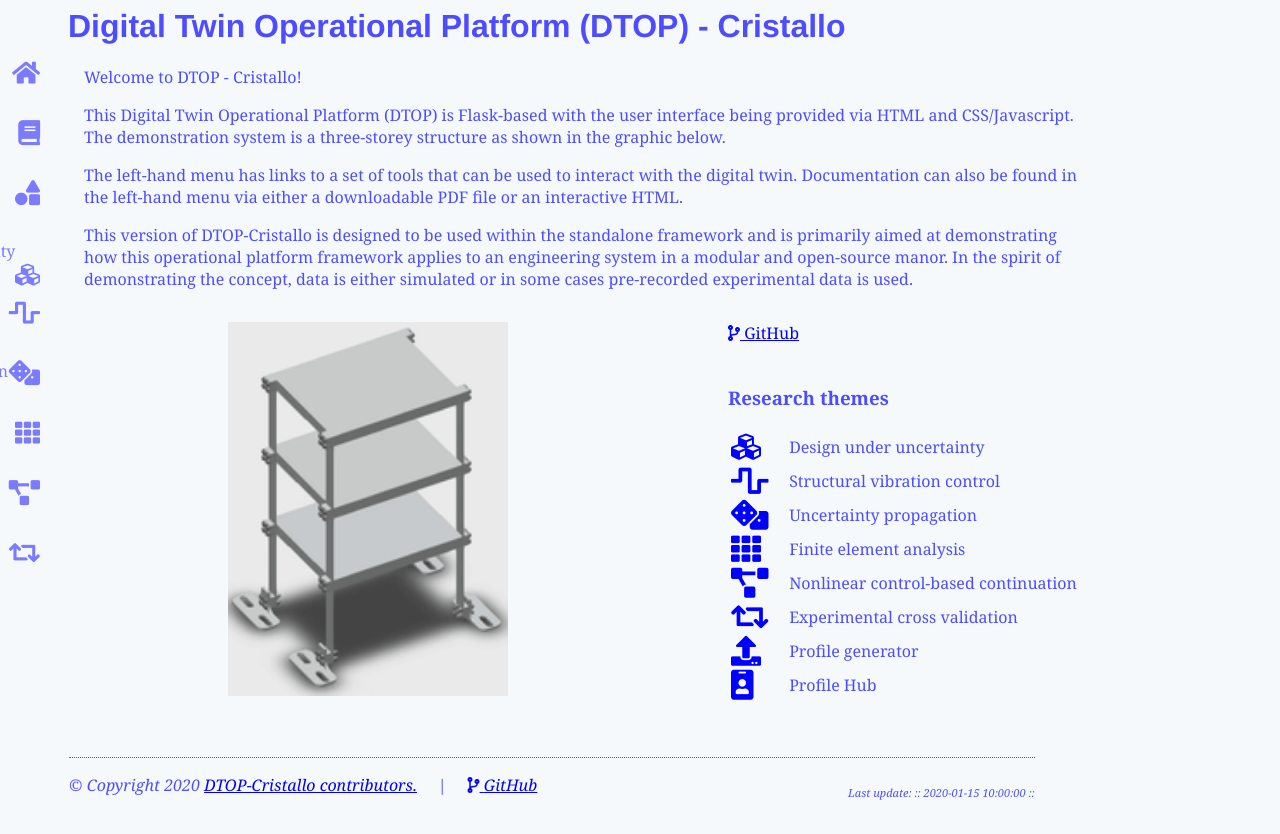
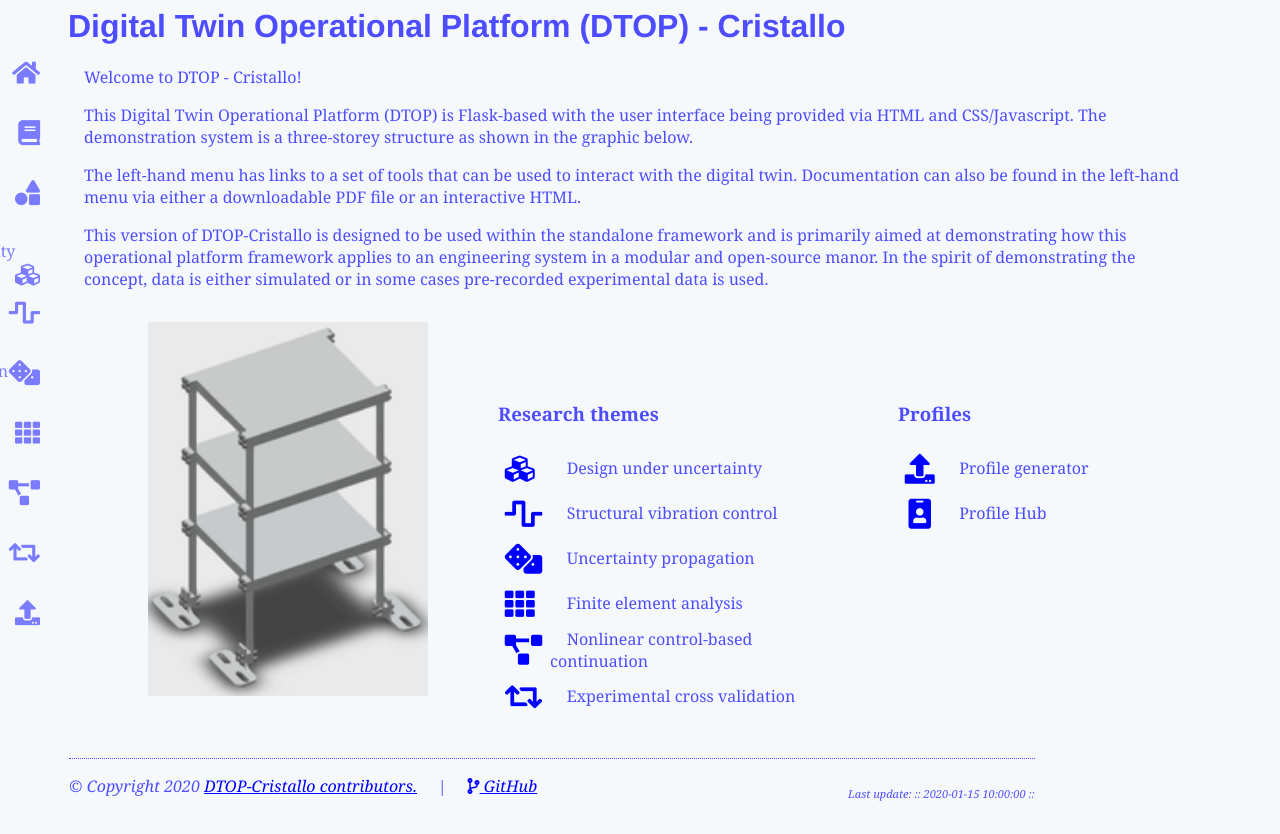
Before and after one commit to Digital-Twin-Operational-Platform/Cristallo, a Flask app: template dtApp/templates/home.html in a window 1280 px wide. Before the commit the page ends 800 px from the top, so only its background shows below. Run offline with Flask 2, Linux system fonts and the light colour scheme; the template is opened without the code that fills it: most values are stand-ins (such as "Sample title", 1, 10 or a date in 2020); parts of the project's set-up code (start-up, migrations or seed data) failed here and were passed over.

Commit message:
update on profile generator

```diff
--- a/dtApp/static/css/main.css
+++ b/dtApp/static/css/main.css
@@ -97,6 +97,12 @@ h1 {font-family: Helvetica, Geneva, Arial, SunSans-Regular, sans-serif }
 
   .Crossval {
 		top: 530px;
+		width: 220px;
+		height: 30px;
+	}
+
+  .LPMupdate {
+		top: 590px;
 		width: 220px;
 		height: 30px;
 	}
--- a/dtApp/templates/home.html
+++ b/dtApp/templates/home.html
@@ -5,7 +5,7 @@
 {% endblock %}
 {% block content %}
 
-<div style="padding-left: 1em; width:1000px">
+<div style="padding-left: 1em; width:1100px">
 <p>Welcome to DTOP - Cristallo!</p>
 <p>
 This Digital Twin Operational Platform (DTOP) is Flask-based with the user interface being provided via HTML and CSS/Javascript.
@@ -20,7 +20,7 @@ In the spirit of demonstrating the concept, data is either simulated or in some
 </p>
 </div>
 
-<div style="width:500px; float:left; padding-left: 10em; padding-top: 1em;">
+<div style="width:350px; float:left; padding-left: 5em; padding-top: 1em;">
     <a href="https://soton243.autodesk360.com/shares/public/SH919a0QTf3c32634dcf95b180cdf3576ad4" target="_blank"><img src="{{ url_for('static', filename='img/ezgif_com_04size_03speed.gif') }}", width="280px" alt="cadmodel"></a>
 </div>
 
@@ -30,52 +30,59 @@ In the spirit of demonstrating the concept, data is either simulated or in some
 
 <p>These webpages are designed to demonstrate some of the ideas each behind research project. </p> -->
 
-<div style="width:400; float:left">
+<div style="width:700; float:left">
 
 
 
 <p>
-    <a href="https://github.com/Digital-Twin-Operational-Platform/cristallo"><i class="fas fa-code-branch"></i> <u>GitHub</u> </a>
+    <!-- <a href="https://github.com/Digital-Twin-Operational-Platform/cristallo"><i class="fas fa-code-branch"></i> <u>GitHub</u> </a> -->
 
     <br>
     <br>
 
+    <div style="float:left; width:350;">
     <h3>Research themes</h3>
 
     <table>
         <tr>
-            <td><a href="Design_under_uncertainty"><span class="fonticon" style="font-size: 30px;"><i class="fas fa-cubes"></i></span></a></td>
+            <td><a href="Design_under_uncertainty"><span class="fonticon" style="font-size: 30px; padding: 1mm;"><i class="fas fa-cubes"></i></span></a></td>
             <td> &nbsp; &nbsp; Design under uncertainty</td>
         </tr>
         <tr>
-            <td><a href="control"><span class="fonticon" style="font-size: 30px;"><i class="fas fa-wave-square"></i></span></a></td>
+            <td><a href="control"><span class="fonticon" style="font-size: 30px; padding: 1mm;"><i class="fas fa-wave-square"></i></span></a></td>
             <td> &nbsp; &nbsp; Structural vibration control</td>
         </tr>
         <tr>
-            <td><a href="unquant"><span class="fonticon" style="font-size: 30px;"><i class="fas fa-dice"></i></span></a></td>
+            <td><a href="unquant"><span class="fonticon" style="font-size: 30px; padding: 1mm;"><i class="fas fa-dice"></i></span></a></td>
             <td> &nbsp; &nbsp; Uncertainty propagation</td>
         </tr>
         <tr>
-            <td><a href="FEA"><span class="fonticon" style="font-size: 30px;"><i class="fas fa-th"></i></span></a></td>
+            <td><a href="FEA"><span class="fonticon" style="font-size: 30px; padding: 1mm;"><i class="fas fa-th"></i></span></a></td>
             <td> &nbsp; &nbsp; Finite element analysis</td>
         </tr>
         <tr>
-            <td><a href="nonlinearcbc"><span class="fonticon" style="font-size: 30px;"><i class="fas fa-project-diagram"></i></span></a></td>
+            <td><a href="nonlinearcbc"><span class="fonticon" style="font-size: 30px; padding: 1mm;"><i class="fas fa-project-diagram"></i></span></a></td>
             <td> &nbsp; &nbsp; Nonlinear control-based continuation</td>
         </tr>
         <tr>
-            <td><a href="crossval"><span class="fonticon" style="font-size: 30px;"><i class="fas fa-retweet"></i></span></a></td>
+            <td><a href="crossval"><span class="fonticon" style="font-size: 30px; padding: 1mm;"><i class="fas fa-retweet"></i></span></a></td>
             <td> &nbsp; &nbsp; Experimental cross validation</td>
         </tr>
+    </table>
+</div>
+<div style="float:right; width:300;">
+    <h3>Profiles</h3>
+    <table>
     <tr>
-            <td><a href="lpm_update"><span class="fonticon" style="font-size: 30px;"><i class="fas fa-upload"></i></span></a></td>
+        <td><a href="lpm_update"><span class="fonticon" style="font-size: 30px; padding: 1mm;"><i class="fas fa-upload"></i></span></a></td>
         <td> &nbsp; &nbsp; Profile generator</td>
     </tr>
     <tr>
-            <td><a href="Profile_Hub"><span class="fonticon" style="font-size: 30px;"><i class="fas fa-id-badge"></i></span></a></td>
+        <td><a href="Profile_Hub"><span class="fonticon" style="font-size: 30px; padding: 1mm; padding-left: 2mm;"><i class="fas fa-id-badge"></i></span></a></td>
         <td> &nbsp; &nbsp; Profile Hub</td>
     </tr>
 </table>
+</div>
     <!-- <p><a href="Design_under_uncertainty"><span class="fonticon" style="font-size: 30px;"><i class="fas fa-cubes"></i></span></a> &nbsp; &nbsp; Design under uncertainty</p>  -->
     <!-- <p><a href="control"><span class="fonticon" style="font-size: 30px;"><i class="fas fa-wave-square"></i></span></a> &nbsp; &nbsp; Structural vibration control</p>  -->
     <!-- <p><a href="unquant"><span class="fonticon" style="font-size: 30px;"><i class="fas fa-dice"></i></span></a> &nbsp; &nbsp; Uncertainty propagation</p>  -->
```
Also changed, not shown: dtApp/templates/lpm_update.html (+57 -70 lines). Lines whose indentation alone changed are shown as unchanged.
